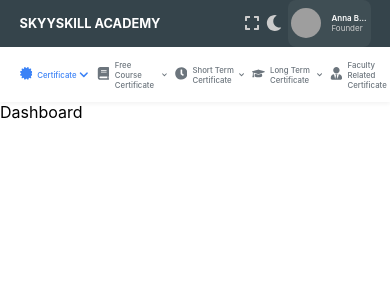
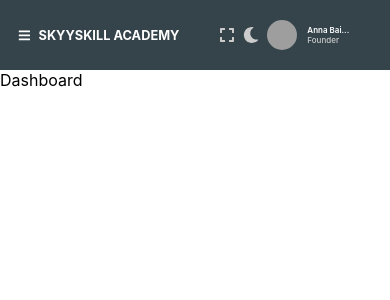
Before and after one commit to kumarbiplabsahoo/skyy-certificate-frontend, a React (Create React App) app: page / in a window 390 px wide. Shown: the top 300 px of the page. Built offline with nearby package versions, Linux system fonts and the light colour scheme; grey boxes are pictures that could not be loaded.

Commit message:
created sidemenu responsible

```diff
--- a/src/layouts/ButtomDrawer.jsx
+++ b/src/layouts/ButtomDrawer.jsx
@@ -1,4 +1,5 @@
 import styles from "./ButtomDrawer.module.css";
+import clsx from "clsx";
 import {
   FaChevronDown,
   FaCertificate,
@@ -6,9 +7,10 @@
   FaClock,
   FaGraduationCap,
   FaUserTie,
+  FaTimes
 } from "react-icons/fa";
 
-export default function ButtomDrawer() {
+export default function ButtomDrawer({sideDrawToggle,setSideDrawToggle}) {
   const navItems = [
     { label: "Certificate", icon: <FaCertificate />, active: true },
     { label: "Free Course Certificate", icon: <FaBook /> },
@@ -18,12 +20,15 @@
   ];
 
   return (
-    <div className={styles.drawer}>
+    <>
+      <div className={styles.buttoDdrawer}>
         <nav className={styles.navbar}>
           {navItems.map((item, index) => (
             <div
               key={index}
-            className={`${styles.navItem} ${item.active ? styles.active : ""}`}
+              className={`${styles.navItem} ${
+                item.active ? styles.active : ""
+              }`}
             >
               <span className={styles.icon}>{item.icon}</span>
               <span className={styles.label}>{item.label}</span>
@@ -32,5 +37,25 @@
           ))}
         </nav>
       </div>
+      <div className={clsx(styles.sideDrawer,sideDrawToggle? styles.open:styles.close)}>
+        <nav className={styles.navbar}>
+          <div className={styles.cancel}>
+          <FaTimes onClick={()=>setSideDrawToggle(false)}/>
+        </div>
+          {navItems.map((item, index) => (
+            <div
+              key={index}
+              className={`${styles.navItem} ${
+                item.active ? styles.active : ""
+              }`}
+            >
+              <span className={styles.icon}>{item.icon}</span>
+              <span className={styles.label}>{item.label}</span>
+              <FaChevronDown className={styles.chevron} />
+            </div>
+          ))}
+        </nav>
+      </div>
+    </>
   );
 }
--- a/src/layouts/ButtomDrawer.module.css
+++ b/src/layouts/ButtomDrawer.module.css
@@ -1,24 +1,27 @@
-.drawer {
-    max-width: 100vw;
+.buttoDdrawer {
+  max-width: 100vw;
   background-color: white;
   box-shadow: 0 2px 4px rgba(0, 0, 0, 0.05);
+}
+.sideDrawer {
+  display: none;
 }
 .navbar {
   display: flex;
   align-items: center;
-  /* justify-content: space-between; */
-  margin: 0 5vw;
-  padding: 0.8rem 0;
-  gap: 2rem;
+  width: 87.2%;
+  margin: 0 auto;
+  padding: 1.2vh 0;
+  gap: 1.7vw;
 }
 .navItem {
   display: flex;
   align-items: center;
   color: #6c757d;
   font-weight: 500;
-  font-size: 0.95rem;
   cursor: pointer;
   transition: color 0.3s;
+  gap: 0.6vw;
 }
 
 .navItem:hover {
@@ -26,58 +29,108 @@
 }
 
 .icon {
-  margin-right: 2px;
-  font-size: 1rem;
+  font-size: 1vw;
+  margin-top: 5px;
 }
 
 .label {
-  margin:0 3px;
-  font-size: 1vw;
+  font-size: 0.9vw;
+  font-weight: 600;
 }
 
 .chevron {
-  font-size: 0.6rem;
+  font-size: 0.7vw;
+  margin-top: 5px;
 }
 
 .active {
-  color: #3b82f6; /* blue-500 */
-}
-
-@media screen and (max-width: 1280px) {
-.navbar{
-    gap:1.5rem;
-}
-
-.label {
-  font-size: 1.1vw;
-}
+  color: #3b82f6;
 }
 
 @media screen and (max-width: 912px) {
-.navbar{
-    gap:1.5rem;
-}
+  .buttoDdrawer {
+    display: none;
+  }
+  .sideDrawer {
+    display: flex;
+    position: absolute;
+    top: 70px;
+    left: 0;
+    width: 28vw;
+    height: 100vh;
+    background-color: white;
+    box-shadow: 2px 0 8px rgba(0, 0, 0, 0.2);
+    transition: transform 0.5s ease;
+  }
+  .cancel {
+    width: 100%;
+    display: flex;
+    align-items: center;
+    justify-content: end;
+    font-size: 30px;
+  }
+  .open {
+    transform: translateX(0px);
+  }
+  .close {
+    transform: translateX(-275px);
+  }
 
-.label {
-  font-size: 1.5vw;
-  /* white-space:normal ; */
-}
+  .navbar {
+    display: flex;
+    flex-direction: column;
+    align-items: start;
+    width: 83.2%;
+  }
+  .navItem {
+    display: flex;
+    align-items: center;
+    color: #6c757d;
+    font-weight: 500;
+    cursor: pointer;
+    transition: color 0.3s;
+    gap: 0.6vw;
+  }
+
+  .navItem:hover {
+    color: #007bff;
+  }
+
+  .icon {
+    font-size: 1.8vw;
+    margin-top: 5px;
+  }
+
+  .label {
+    font-size: 1.6vw;
+  }
+
+  .chevron {
+    font-size: 1.2vw;
+  }
+
+  .active {
+    color: #3b82f6; /* blue-500 */
+  }
 }
 @media screen and (max-width: 600px) {
-.navbar{
-    gap:0.5rem;
-    /* letter-spacing: 0.1px; */
+  .buttoDdrawer {
+    display: none;
+  }
+  .cancel {
+    font-size: 15px;
+  }
+
+  .icon {
+    font-size: 1.8vw;
+  }
+
+  .label {
+    font-size: 1.6vw;
+    margin-top: 4px;
+  }
+
+  .chevron {
+    font-size: 1.2vw;
+  }
 }
-
-.label {
-  font-size: 2vw;
-    /* margin-right: 15px; */
-
-  /* white-space:normal ; */
-}
-
-.icon {
-  margin-right: 2px;
-  font-size: 0.8rem;
-}
-}
--- a/src/layouts/TopNavbar.jsx
+++ b/src/layouts/TopNavbar.jsx
@@ -3,8 +3,10 @@
 import ButtomDrawer from "./ButtomDrawer";
 import { useState } from "react";
 import clsx from "clsx";
+import { FaBars } from "react-icons/fa";
 export default function TopNavbar() {
-  const [darkMode,setDarkMode]=useState(false);
+  const [darkMode, setDarkMode] = useState(false);
+  const [sideDrawToggle,setSideDrawToggle]=useState(false);
   const profile = {
     image: "https://randomuser.me/api/portraits/women/44.jpg",
     name: "Anna Bai",
@@ -12,13 +14,23 @@
   };
   return (
     <>
-      <div className={clsx(styles.container,darkMode? styles.dark:"")}>
+      <div className={clsx(styles.container, darkMode ? styles.dark : "")}>
         <div className={styles.navbar}>
-          <div className={styles.logo}>SKYYSKILL ACADEMY</div>
-
+          <div className={styles.left}>
+            <FaBars className={sideDrawToggle? styles.menuHide:styles.menus} onClick={()=>setSideDrawToggle(true)}/>
+            <div className={styles.logo}>SKYYSKILL ACADEMY</div>
+          </div>
           <div className={styles.right}>
-            <FaExpand className={styles.icon} />
-            <FaMoon className={styles.icon} onClick={()=>setDarkMode(!darkMode)}/>
+            <div className={styles.iconBox}>
+              <FaExpand className={styles.icon} />
+            </div>
+            <div className={styles.iconBox}>
+              {" "}
+              <FaMoon
+                className={styles.icon}
+                onClick={() => setDarkMode(!darkMode)}
+              />
+            </div>
             <div className={styles.profile}>
               {profile.image ? (
                 <img
@@ -34,7 +46,7 @@
               <div>
                 <h4>
                   {profile.name?.length > 6
-                    ? `${profile.name.slice(0, 6)}...`
+                    ? `${profile.name.slice(0, 11)}...`
                     : profile.name}
                 </h4>
                 <p>{profile.post}</p>
@@ -44,7 +56,7 @@
         </div>
       </div>
 
-      <ButtomDrawer />
+      <ButtomDrawer sideDrawToggle={sideDrawToggle} setSideDrawToggle={setSideDrawToggle}/>
     </>
   );
 }
--- a/src/layouts/TopNavbar.module.css
+++ b/src/layouts/TopNavbar.module.css
@@ -2,31 +2,49 @@
 .container {
   background-color: #35444b;
   max-width: 100vw;
+  height: 70px;
 }
 
 .navbar {
   display: flex;
   justify-content: space-between;
   align-items: center;
-  margin: 0 5vw;
-
+  width: 86%;
+  margin: 0 auto;
+  height: 70px;
+  padding: 0 1.2rem 0 0;
   color: white;
   flex-wrap: nowrap;
+}
+.menus {
+  display: none;
 }
 
 .logo {
   font-weight: bold;
-  font-size: 1.5vw;
+  font-size: 1.3vw;
 }
-
+.left {
+  display: flex;
+  align-items: center;
+}
 .right {
   display: flex;
   justify-content: end;
   align-items: center;
-  gap: 1vw;
   flex-wrap: nowrap;
 }
-
+.iconBox {
+  padding: 12px;
+  border-radius: 50%;
+  display: flex;
+  align-items: center;
+  justify-content: center;
+  transition: all 1s ease;
+}
+.iconBox:hover {
+  background-color: rgba(220, 220, 220, 0.262);
+}
 .icon {
   font-size: 1.2rem;
   color: #ccc;
@@ -38,13 +56,13 @@
   align-items: center;
   gap: 10px;
   background-color: rgba(255, 255, 255, 0.05);
-  padding: 2.2vh 2vw;
-  border-radius: 8px;
+  padding: 2.2vh 1.2vw;
+  margin-left: 15px;
 }
 
 .avatar {
-  width: 30px;
-  height: 30px;
+  width: 35px;
+  height: 35px;
   border-radius: 50%;
 }
 .avatarPlaceholder {
@@ -70,22 +88,34 @@
   margin: 0;
   font-size: 0.7rem;
   color: #ccc;
+  font-weight: 500;
 }
 
 @media screen and (max-width: 912px) {
+  .left {
+    gap: 15px;
+  }
+  .menus {
+    display: flex;
+    font-size: 1.4rem;
+  }
+  .menuHide {
+    visibility: hidden;
+  }
   .logo {
     font-weight: bold;
-    font-size: 2rem;
+    font-size: 1.5rem;
   }
   .icon {
-    font-size: 2rem;
+    font-size: 1.5rem;
   }
+
   .profile {
-    padding: 1.5vh 2vw;
+    padding: 1.3vh 2vw;
   }
   .avatar {
-    width: 50px;
-    height: 50px;
+    width: 48px;
+    height: 48px;
     border-radius: 50%;
   }
   .profile h4 {
@@ -102,17 +132,31 @@
 }
 
 @media screen and (max-width: 600px) {
+  .left {
+    gap: 8px;
+  }
+  .menus {
+    display: flex;
+    font-size: 1rem;
+  }
+  .menus {
+    display: flex;
+    font-size: 0.8rem;
+  }
   .logo {
     font-size: 0.8rem;
   }
-  .right {
-    gap: 1.5vw;
-  }
+
   .icon {
     font-size: 1rem;
   }
+  .iconBox {
+    padding: 4px;
+  }
   .profile {
     padding: 1vh 1vw;
+    margin-left: 0;
+    background-color: hsla(0, 0%, 100%, 0);
   }
   .avatar {
     width: 30px;
```
Lines whose indentation alone changed are shown as unchanged.
